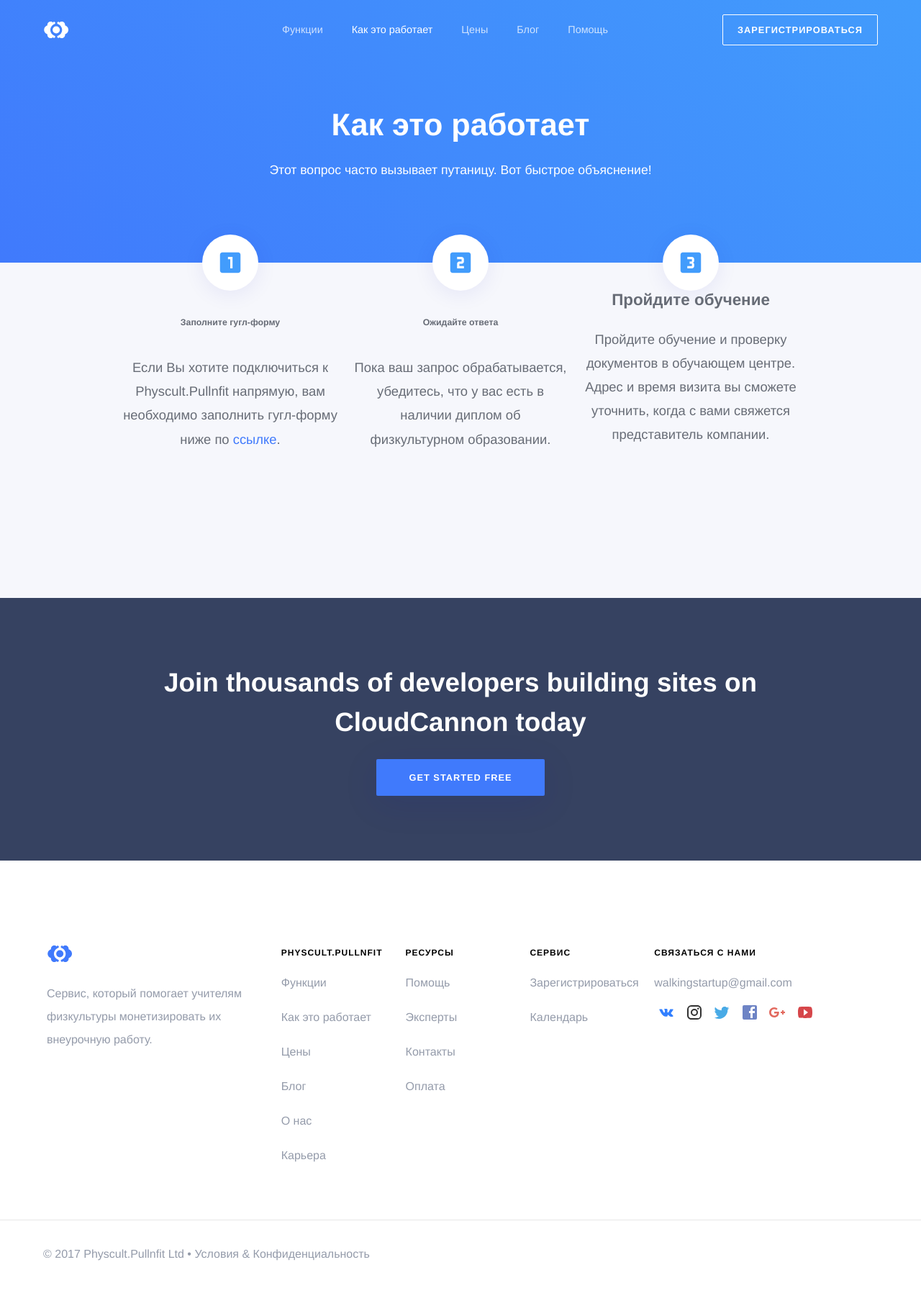
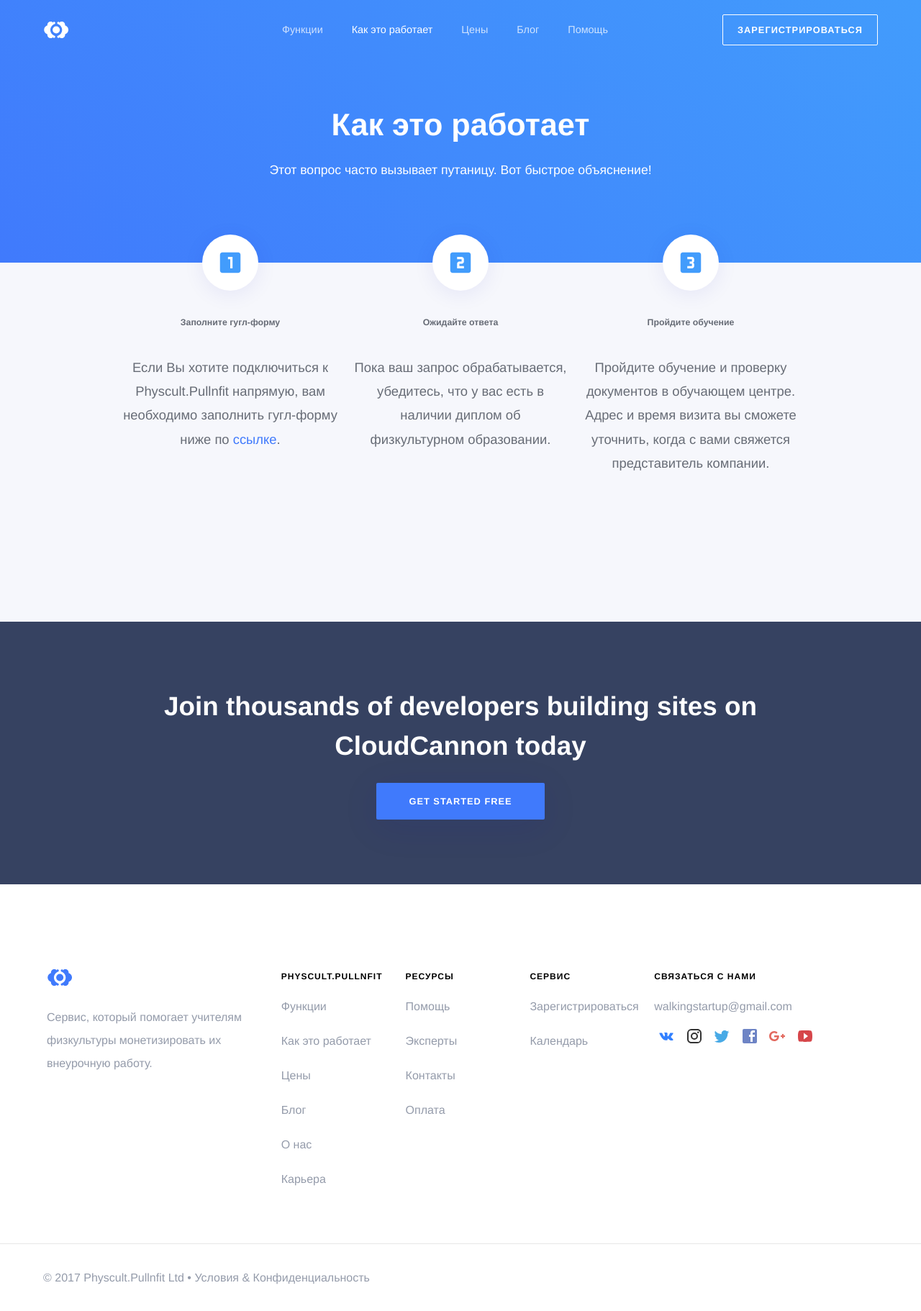
Before and after one commit to RakhimyanTim/physcult.github.io, a Jekyll site: the page built from pages/how-it-works.html, in a window 1280 px wide. Shown: the whole page at 72% size. Built offline with Jekyll 4.4.1, drawn with Linux system fonts in a browser that asks for light colours; some web fonts are replaced; before the commit the page ends 1789 px from its top, so only the background shows below that.

```diff
--- a/pages/how-it-works.html
+++ b/pages/how-it-works.html
@@ -19,7 +19,7 @@ permalink: /how-it-works/
 	</li>
   	<li>
 		<i class="material-icons">looks_3</i>
-		<h4>Пройдите обучение</h4>
+		<h6>Пройдите обучение</h6>
 		<p>Пройдите обучение и проверку документов в обучающем центре. Адрес и время визита вы сможете уточнить, когда с вами свяжется представитель компании.</p>
 	</li>
 </ul>
```
